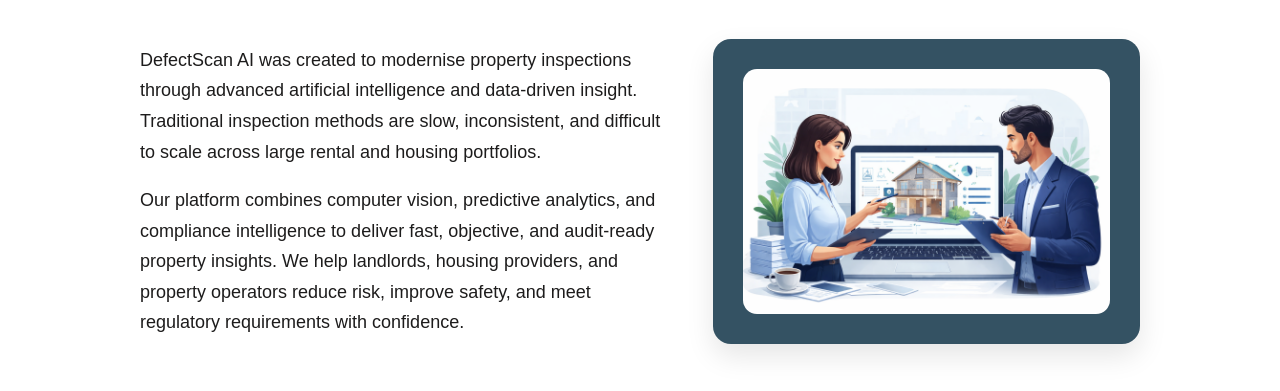
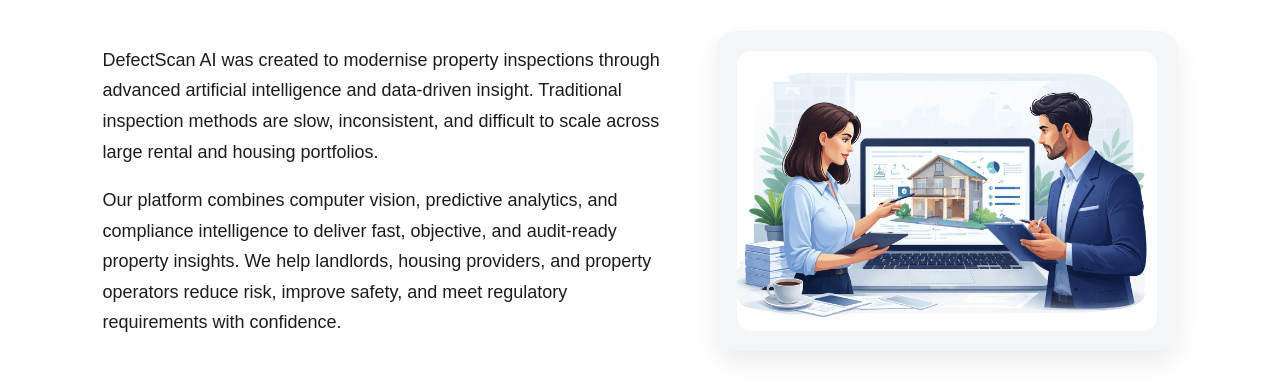
Before and after one commit to gayamnithyareddi99-collab/defectscanai.co.uk, a plain HTML site: page index.html in a window 1280 px wide. Shown: the part 699-1090 px from the top of the page. Drawn offline with Linux system fonts and the light colour scheme.

Commit message:
Refactor About Us section and update styles

```diff
--- a/index.html
+++ b/index.html
@@ -418,7 +418,8 @@
   </div>
 </div>
 
-<!-- ABOUT US : HTML + CSS (2 in 1, embedded image) -->
+
+<!-- ABOUT US : HTML + CSS -->
 <section id="about-us">
 
   <style>
@@ -435,7 +436,7 @@
     }
 
     #about-us .content{
-      max-width:1000px;
+      max-width:1100px;
       margin:0 auto;
       display:grid;
       grid-template-columns:1.1fr 0.9fr;
@@ -450,19 +451,20 @@
     }
 
     #about-us .image-box{
-      background:#345263;
-      border-radius:18px;
-      padding:30px;
+      background:#f3f6f9;
+      border-radius:20px;
+      padding:20px;
       display:flex;
       justify-content:center;
       align-items:center;
-      box-shadow:0 12px 28px rgba(0,0,0,0.1);
+      box-shadow:0 12px 28px rgba(0,0,0,0.08);
     }
 
-    #about-us svg{
+    #about-us .image-box img{
       width:100%;
-      max-width:260px;
+      max-width:420px;
       height:auto;
+      border-radius:14px;
     }
 
     @media(max-width:900px){
@@ -477,6 +479,7 @@
 
   <div class="content">
 
+    <!-- TEXT -->
     <div>
       <p>
         DefectScan AI was created to modernise property inspections through
@@ -494,19 +497,17 @@
       </p>
     </div>
 
-
+    <!-- IMAGE (YOUR PROVIDED IMAGE) -->
     <div class="image-box">
       <img
         src="image.png"
-    alt="AI-powered property inspection"
-    style="width:100%; max-width:420px; height:auto; border-radius:14px;"
+        alt="AI powered property inspection dashboard"
       />
     </div>
 
-
-
   </div>
 </section>
+
 
     <!-- SERVICES -->
 <section id="services">
```
Lines whose indentation alone changed are shown as unchanged.
